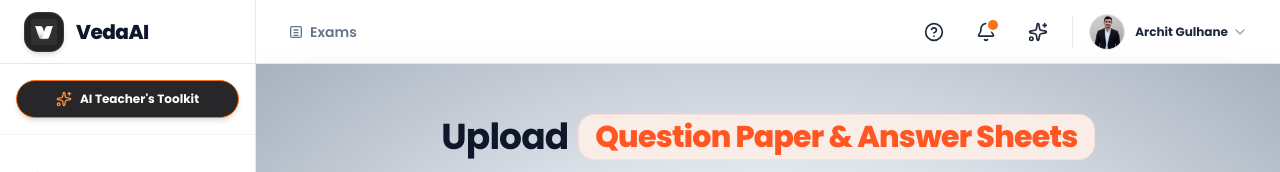
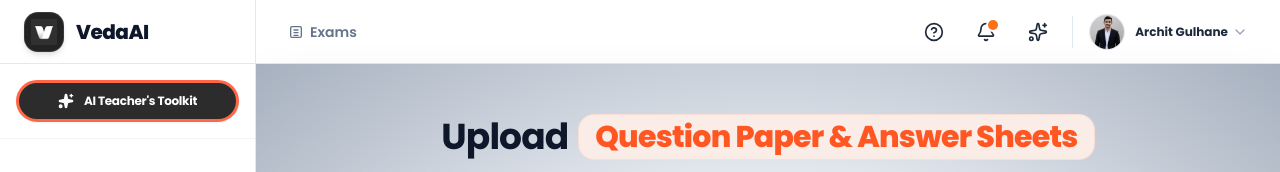
Before and after one commit to architgulhane/AI-Assessment-Extraction-Answer-Mapping-, a Next.js app: page / in a window 1280 px wide. Shown: the top 172 px of the page. Built offline with nearby package versions, Linux system fonts and the light colour scheme.

Commit message:
style(ui): updated css for sidebar toolkit button

```diff
--- a/components/Sidebar.tsx
+++ b/components/Sidebar.tsx
@@ -51,15 +51,15 @@ export default function Sidebar({ isCollapsed = false, onToggleCollapse }: Sideb
       <div className={`px-4 py-4 border-b border-slate-100 ${isCollapsed ? "flex justify-center" : ""}`}>
         {isCollapsed ? (
           <button
-            className="w-10 h-10 rounded-full border border-orange-500 bg-zinc-800 text-white flex items-center justify-center shadow-md hover:bg-zinc-700 transition-colors"
+            className="w-10 h-10 rounded-full border-[3.5px] border-[#ff6746] bg-[#2c2c2c] text-white flex items-center justify-center shadow-sm hover:bg-[#383838] transition-colors"
             title="AI Teacher&apos;s Toolkit"
           >
-            <Sparkles className="w-4 h-4 text-orange-400" />
+            <Sparkles className="w-4 h-4 text-white fill-white" />
           </button>
         ) : (
-          <button className="w-full flex items-center justify-center gap-2 px-4 py-2.5 rounded-full border border-orange-500 bg-zinc-800 hover:bg-zinc-700 text-white text-xs font-bold transition-all shadow-md">
-            <Sparkles className="w-4 h-4 text-orange-400" />
-            <span>AI Teacher&apos;s Toolkit</span>
+          <button className="w-full flex items-center justify-center gap-2.5 px-4 py-2.5 rounded-full border-[3.5px] border-[#ff6746] bg-[#2c2c2c] hover:bg-[#383838] text-white text-xs font-bold transition-all shadow-sm">
+            <Sparkles className="w-4 h-4 text-white fill-white shrink-0" />
+            <span className="text-white font-bold tracking-tight">AI Teacher&apos;s Toolkit</span>
           </button>
         )}
       </div>
```
